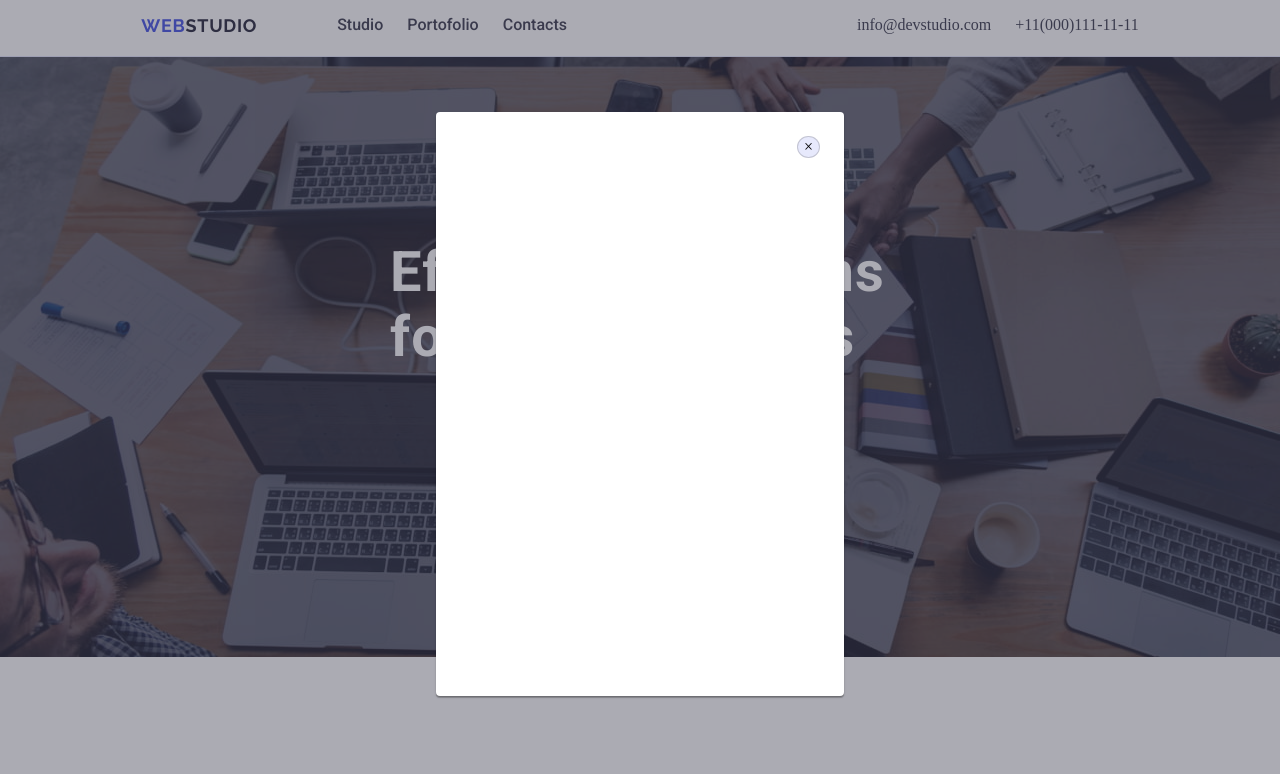
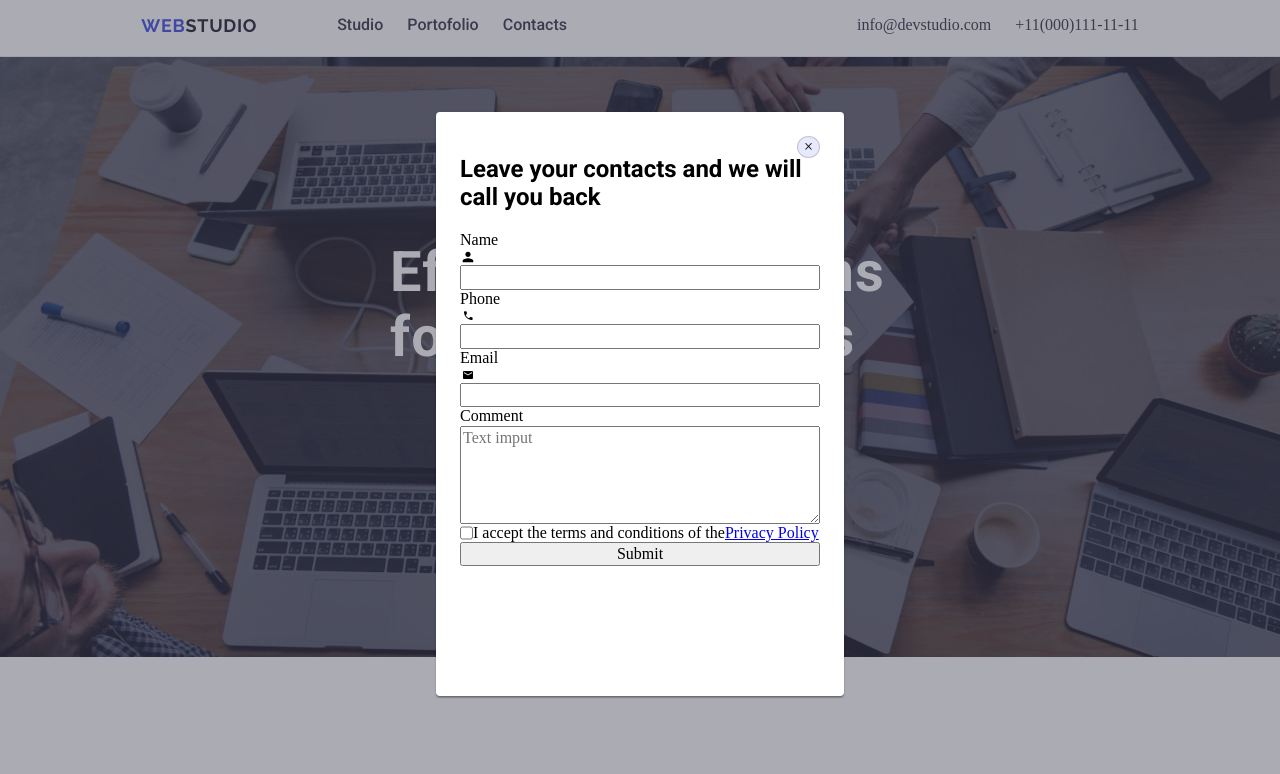
Before and after one commit to Razvan-Simion/goit-markup-hw-06, a plain HTML site: page index.html in a window 1280 px wide. Both pictures are taken after a click on the button "Order Service". Shown: the top 774 px of the page. Drawn offline with Linux system fonts and the light colour scheme.

Commit message:
Progrs continut modal

```diff
--- a/css/styles.css
+++ b/css/styles.css
@@ -37,7 +37,7 @@
   --close-button-border: #4b494a3b;
   --transitions: 250ms cubic-bezier(0.4, 0, 0.2, 1);
   --font-family-roboto: "Roboto", normal, sans-serif;
-  --font-family-raleway: "Raleway", bold, sans-serif ;
+  --font-family-raleway: "Raleway", bold, sans-serif;
 }
 p,
 h1,
@@ -52,13 +52,13 @@ h6 {
 .logo::before {
   content: "web";
   color: var(--logo-before);
-  font-family:var(--font-family-raleway);
+  font-family: var(--font-family-raleway);
   font-weight: 700;
 }
 .logo::after {
   content: "studio";
   color: var(--logo-after);
-  font-family:var(--font-family-raleway);
+  font-family: var(--font-family-raleway);
   font-weight: 700;
 }
 .logo {
@@ -383,7 +383,7 @@ svg.icon:active {
   font-family: var(--font-family-raleway);
   font-weight: 700;
 }
-.logo-footer{
+.logo-footer {
   display: flex;
   margin: 0%;
 }
@@ -430,7 +430,7 @@ svg.icon:active {
   flex-direction: row;
   margin: auto;
 }
-.imput-email{
+.imput-email {
   font-family: var(--font-family-roboto);
   display: flex;
   margin: auto;
@@ -440,19 +440,19 @@ svg.icon:active {
   border-color: #fff;
   color: var(--footer-text);
 }
-.imput-email::placeholder{
+.imput-email::placeholder {
   color: var(--footer-text);
   display: flex;
   padding-left: 16px;
   margin: auto;
 }
-.subscribe-label{
+.subscribe-label {
   display: flex;
   margin: auto;
   margin-top: 50px;
   flex-direction: column;
 }
-.button-footer{
+.button-footer {
   display: flex;
   flex-direction: row;
   color: var(--filter-button-text-hover);
@@ -461,21 +461,19 @@ svg.icon:active {
   margin-top: 111px;
   margin-left: 24px;
   background-color: var(--order-button-background-color);
-  border:none;
+  border: none;
   border-radius: 0.4cap;
   justify-content: center;
   align-items: center;
   padding: 20px;
 }
 .button-footer:hover,
-.button-footer:focus
-{
+.button-footer:focus {
   background-color: var(--button-hover-focus);
   transition: background-color 250ms cubic-bezier(0.4, 0, 0.2, 1);
 }
 [class^="icon-Frame-3"],
-[class*="icon-Frame-3"]
-{
+[class*="icon-Frame-3"] {
   display: inline-block;
   width: 24px;
   height: 24px;
@@ -522,8 +520,8 @@ svg.icon:active {
   flex-wrap: wrap;
   gap: 24px;
 }
-.card-trei{
-margin-bottom: 120px;
+.card-trei {
+  margin-bottom: 120px;
 }
 .portofolio-list:hover {
   box-shadow: 0 2px 1px 0 rgba(46, 47, 66, 0.08),
@@ -559,3 +557,25 @@ margin-bottom: 120px;
   color: #fff;
   margin: 0;
 }
+.icon-person,
+.icon-phone,
+.icon-email {
+  display: inline-block;
+  width: 1em;
+  height: 1em;
+  stroke-width: 0;
+  stroke: currentColor;
+  fill: currentColor;
+}
+.form-container {
+  display: flex;
+  flex-direction: column;
+}
+.h2-modal,
+.form-elements {
+  display: flex;
+  flex-direction: column;
+}
+.form-conditions {
+  flex-direction: row;
+}
--- a/index.html
+++ b/index.html
@@ -51,7 +51,44 @@
             <div class="modal is-hidden" data-modal>
                 <div class="modal-content">
                     <button class="close-btn" data-modal-close>&times;</button>
+                    <h2 class="h2-modal">Leave your contacts and we will call you back</h2>
+                    <form class="form-container" action="/submit_form" method="post">
+                        <div class="form-elements">
+                            <label class="form-name" for="name">Name</label>
+                            <svg class="icon-person">
+                                <use href="./images/icons.svg#icon-person-black">
+                                </use>
+                            </svg>
+                            <input class="form-name-imput" type="text" id="name" name="name" required>
                         </div>
+                        <div class="form-elements">
+                            <label class="form-phone" for="phone">Phone</label>
+                            <svg class="icon-phone">
+                                <use href="./images/icons.svg#icon-phone-black">
+                                </use>
+                            </svg>
+                            <input class="form-phone-imput" type="tel" id="phone" name="phone" required>
+                        </div>
+                        <div class="form-elements">
+                            <label class="form-email" for="email">Email</label>
+                            <svg class="icon-email">
+                                <use href="./images/icons.svg#icon-email-black">
+                                </use>
+                            </svg>
+                            <input class="form-email-imput" type="email" id="email" name="email" required>
+                        </div>
+                        <div class="form-elements">
+                            <label class="form-comment" for="comment">Comment</label>
+                            <textarea class="from-comment-imput" id="comment" name="comment" rows="5"
+                                placeholder="Text imput" required></textarea>
+                        </div>
+                        <div class="form-conditions form-elements">
+                            <input type="checkbox" id="terms" name="terms" required>
+                            <label for="terms">I accept the terms and conditions of the<a href="url">Privacy
+                                    Policy</a></label>
+                        </div>
+                        <input type="submit" value="Submit">
+                    </form>
                 </div>
         </section>
         <!-- Our-goals-section-->
```
Lines whose indentation alone changed are shown as unchanged.
